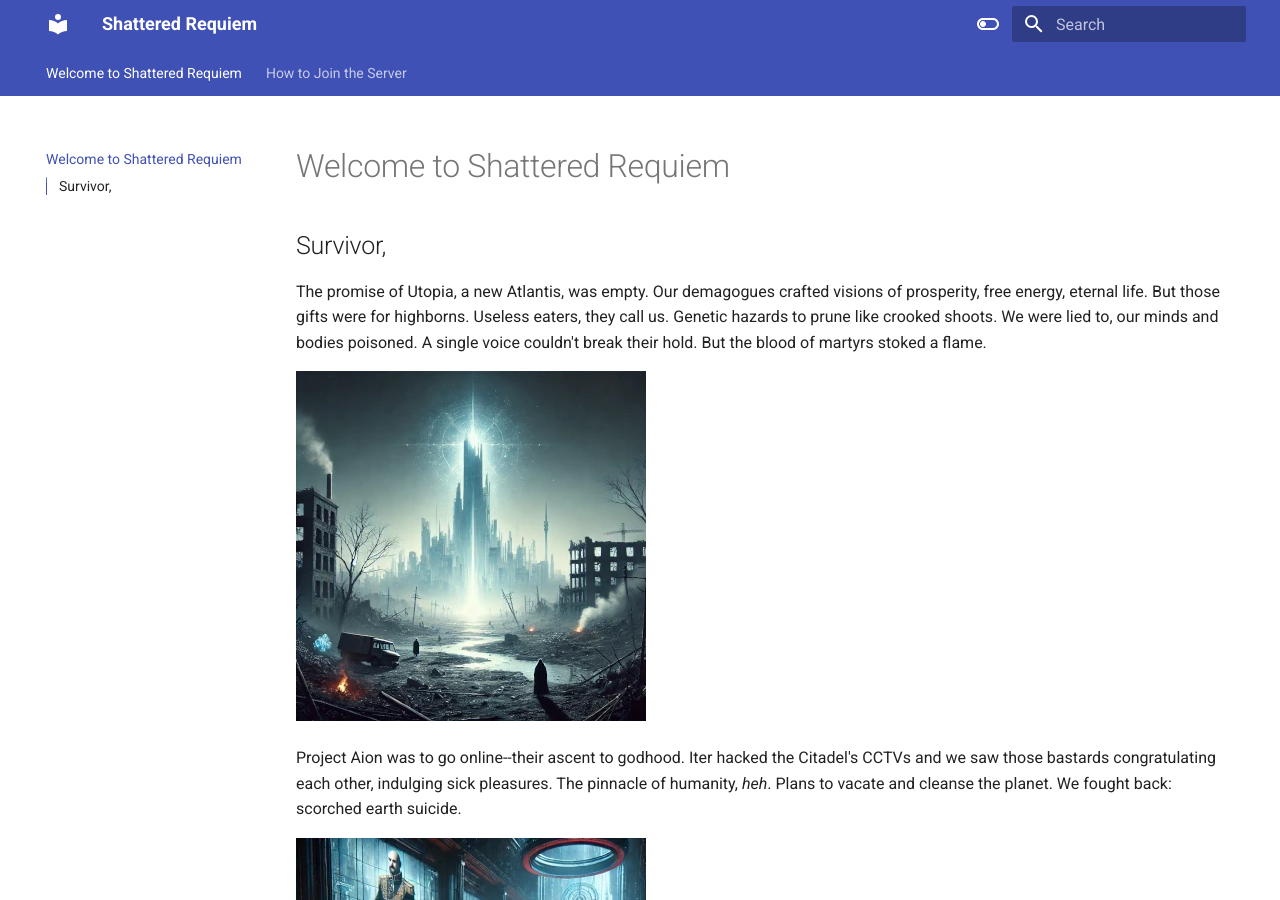
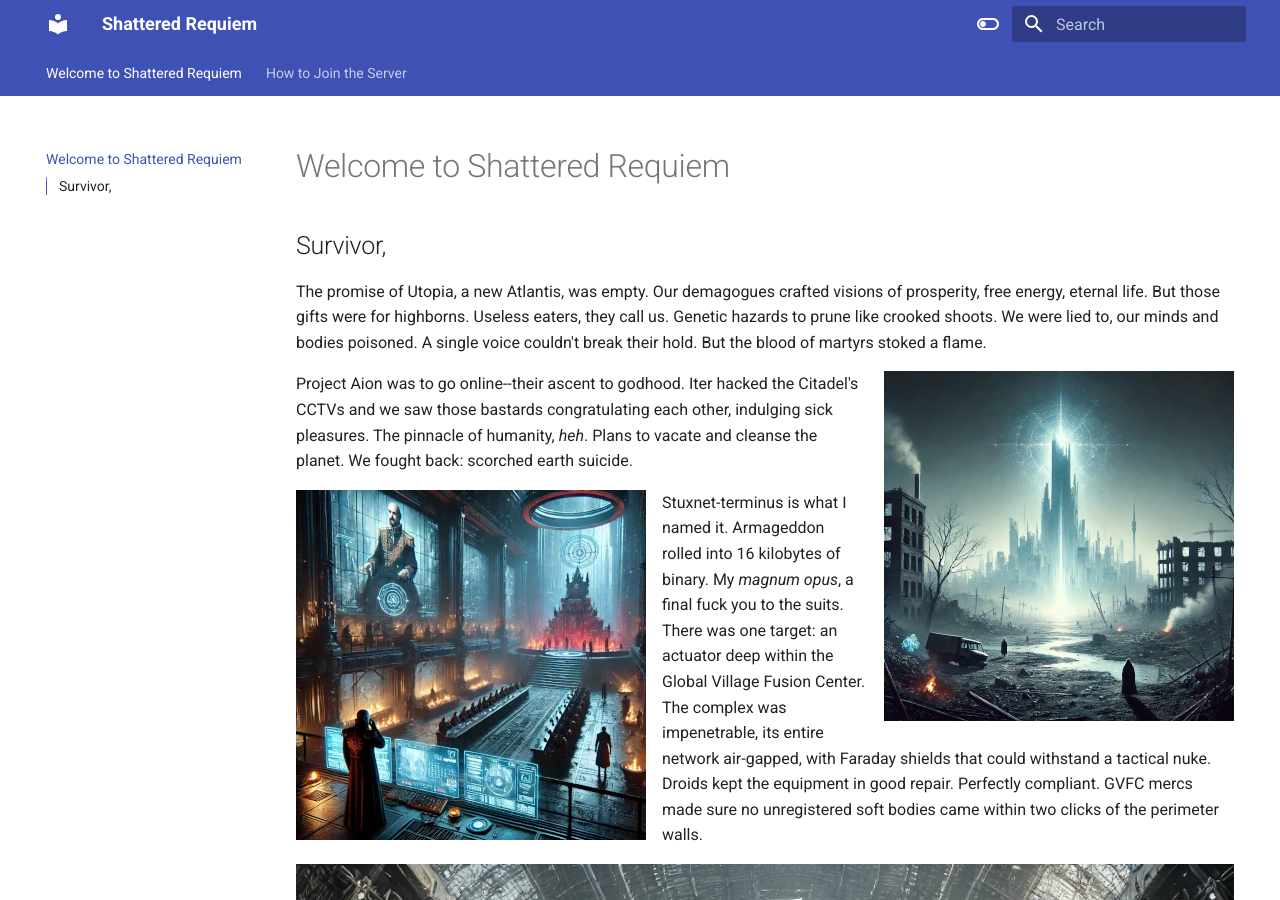
Before and after one commit to Ryan-Spooner/Shattered-Requiem, an MkDocs documentation site: the page built from docs/index.md, in a window 1280 px wide and 900 px high. Built offline with MkDocs 1.6.1 and Material for MkDocs 9.7.7, drawn with Linux system fonts in a browser that asks for light colours.

Commit message:
image placement test

```diff
--- a/docs/index.md
+++ b/docs/index.md
@@ -4,11 +4,11 @@
 
 The promise of Utopia, a new Atlantis, was empty. Our demagogues crafted visions of prosperity, free energy, eternal life. But those gifts were for highborns. Useless eaters, they call us. Genetic hazards to prune like crooked shoots. We were lied to, our minds and bodies poisoned. A single voice couldn't break their hold. But the blood of martyrs stoked a flame.
 
-![](assets/images/p1.webp)
+![](assets/images/p1.webp){ align=right }
 
 Project Aion was to go online--their ascent to godhood. Iter hacked the Citadel's CCTVs and we saw those bastards congratulating each other, indulging sick pleasures. The pinnacle of humanity, *heh*. Plans to vacate and cleanse the planet. We fought back: scorched earth suicide.
 
-![](assets/images/p2.webp)
+![](assets/images/p2.webp){ align=left }
 
 Stuxnet-terminus is what I named it. Armageddon rolled into 16 kilobytes of binary. My *magnum opus*, a final fuck you to the suits. There was one target: an actuator deep within the Global Village Fusion Center. The complex was impenetrable, its entire network air-gapped, with Faraday shields that could withstand a tactical nuke. Droids kept the equipment in good repair. Perfectly compliant. GVFC mercs made sure no unregistered soft bodies came within two clicks of the perimeter walls.
 
```
